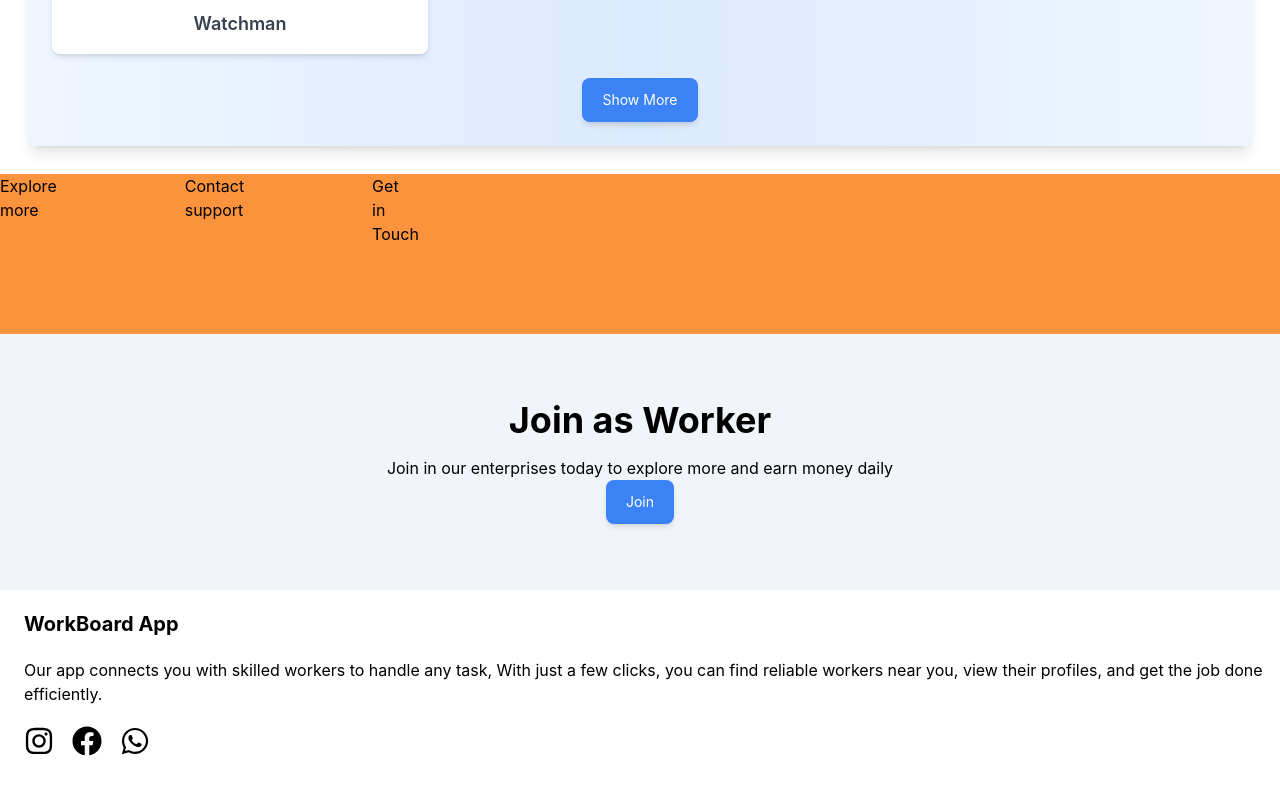
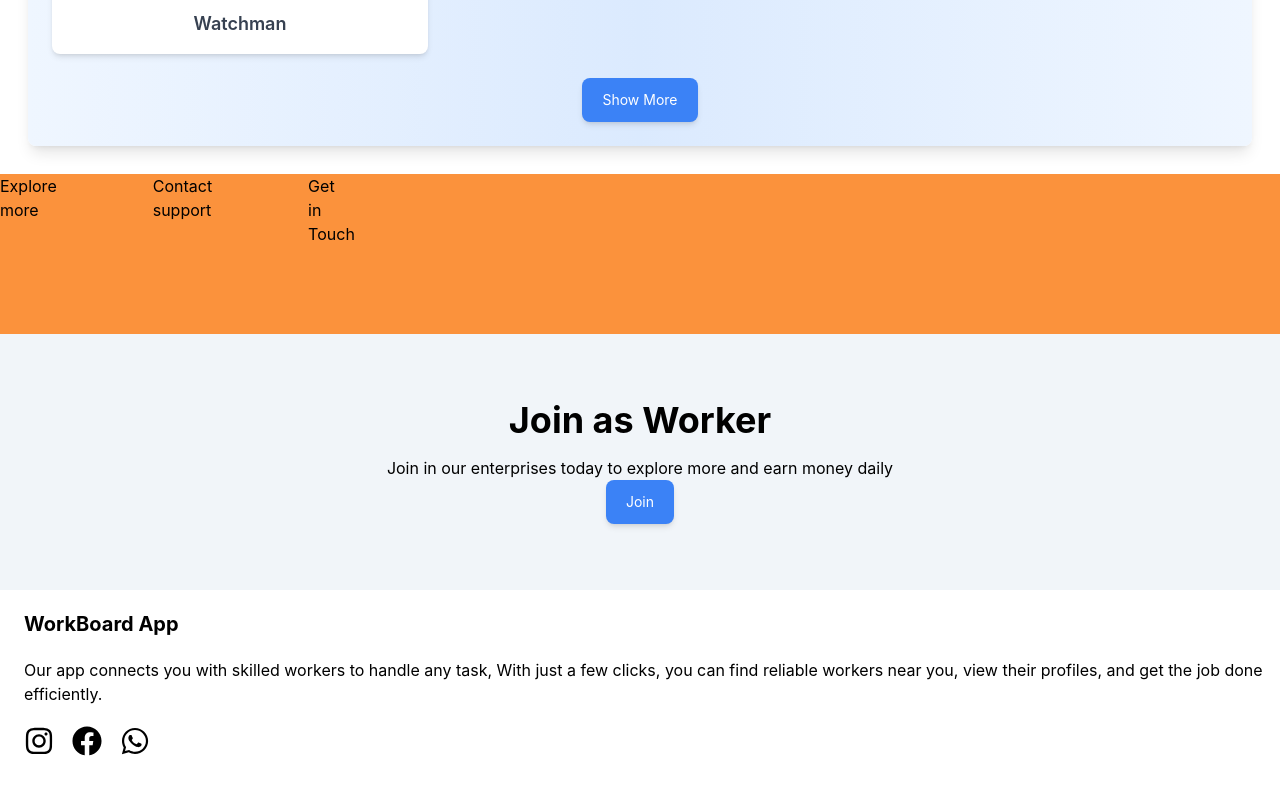
Before and after one commit to gowthamazmeera09/workboard-user-ui, a React (Create React App) app: page / in a window 1280 px wide. Shown: the part 1709-2503 px from the top of the page. Built offline with nearby package versions, Linux system fonts and the light colour scheme.

Commit message:
ivusvfvfvhsfdrf

```diff
--- a/src/pages/Bottombanner.jsx
+++ b/src/pages/Bottombanner.jsx
@@ -3,7 +3,7 @@ import React from 'react'
 function Bottombanner() {
     return (
         <div>
-            <div className='w-full h-40 bg-orange-400 flex gap-32'>
+            <div className='w-full h-40 bg-orange-400 flex gap-24'>
                 <p>Explore<br /> more</p>
                 <p>Contact<br />support</p>
                 <p>Get<br />in<br />Touch</p>
```
